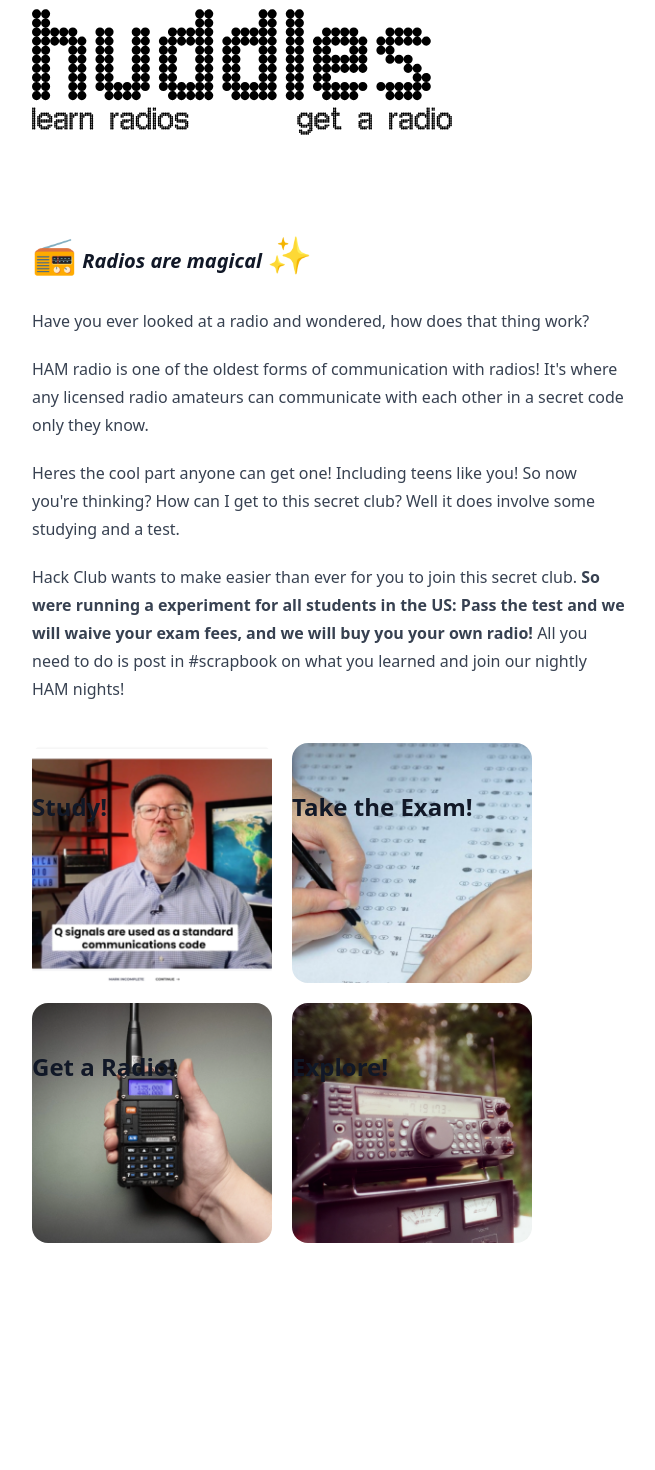
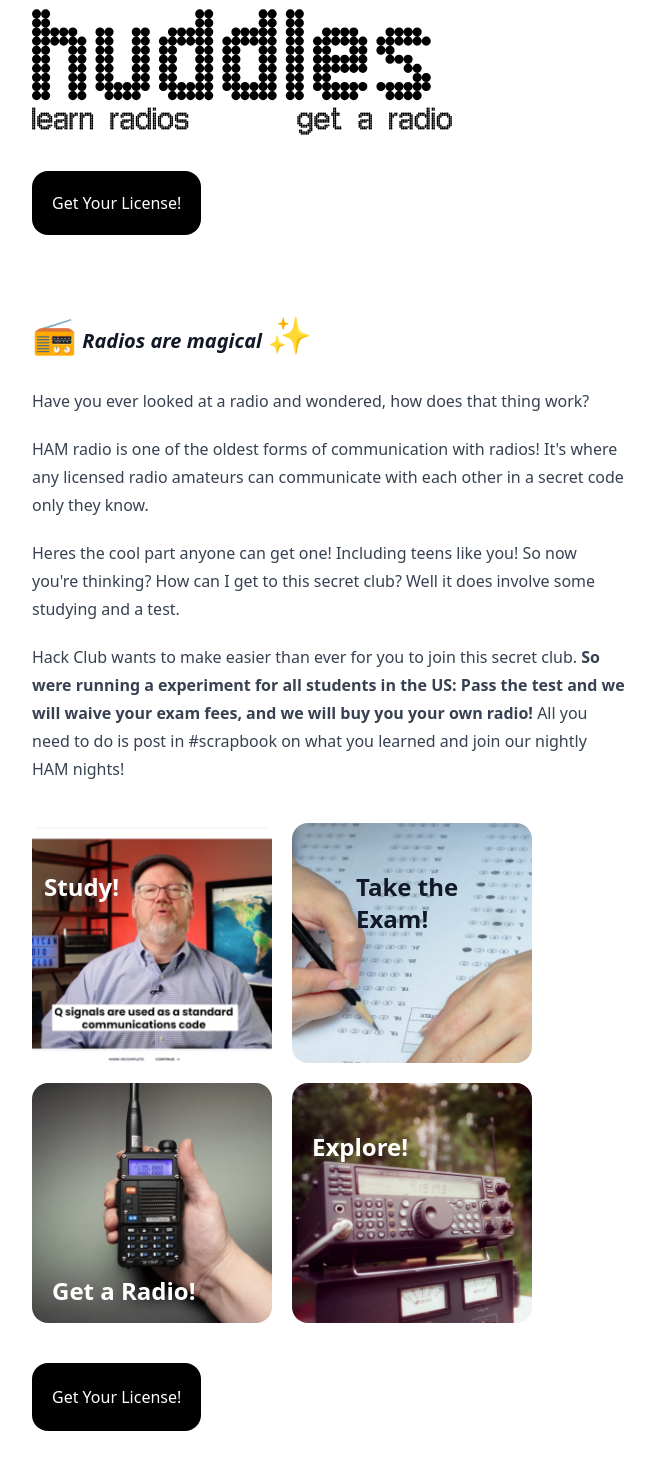
Before and after one commit to hackclub/ham-night, a Next.js app: page / in a window 1280 px wide. Shown: the part 348-1818 px from the top of the page, without its empty margins (48-703 px from the left). Before the commit the page ends 1671 px from the top, so only its background shows below. Built offline with nearby package versions, Linux system fonts and the light colour scheme.

Commit message:
basic draft complete

```diff
--- a/src/pages/index.tsx
+++ b/src/pages/index.tsx
@@ -1,4 +1,5 @@
 import Image from "next/image";
+import Link from "next/link";
 
 export default function Index() {
   return (
@@ -10,9 +11,13 @@ export default function Index() {
             alt="Logo"
             width={500}
             height={500}
-            className="pr-20"
+            className="pr-20 pb-9"
           />
-          <div className="pt-5"></div>
+          <Link href="https://hackclub.com/slack/?event=HAM%20Huddles">
+            <button className="bg-black text-white rounded-2xl p-5">
+              Get Your License!
+            </button>
+          </Link>
         </div>
         <div className="pt-20">
           <div className="prose">
@@ -48,14 +53,20 @@ export default function Index() {
             All you need to do is post in #scrapbook on what you learned and
             join our nightly HAM nights!
             <div className="py-5" />
-            <div className="flex flex-row space-x-5 pb-5">
+            <div className="md:flex md:flex-row md:space-x-5 pb-5">
               <Card phase={1} />
               <Card phase={2} />
             </div>
-            <div className="flex flex-row space-x-5">
+            <div className="md:flex md:flex-row md:space-x-5">
               <Card phase={3} />
               <Card phase={4} />
             </div>
+            <div className="py-5" />
+            <Link href="https://hackclub.com/slack/?event=HAM%20Huddles">
+              <button className="bg-black text-white rounded-2xl p-5">
+                Get Your License!
+              </button>
+            </Link>
           </div>
         </div>
       </div>
@@ -68,23 +79,23 @@ export function Card({ phase }: { phase: number }) {
     <>
       {phase === 1 && (
         <div className="bg-cover rounded-2xl w-60 h-60 bg-[url('/images/1.png')]">
-          <h2>Study!</h2>
+          <h2 className="text-white pl-3 pt-5 md:pt-0">Study!</h2>
         </div>
       )}
       {phase === 2 && (
         <div className="bg-cover rounded-2xl w-60 h-60 bg-[url('/images/2.png')]">
-        <h2>Take the Exam!</h2>
-      </div>
+          <h2 className="pl-[4rem]">Take the Exam!</h2>
+        </div>
       )}
       {phase === 3 && (
         <div className="bg-cover rounded-2xl w-60 h-60 bg-[url('/images/3.png')]">
-        <h2>Get a Radio!</h2>
-      </div>
+          <h2 className="text-white pl-5 pt-[9rem]">Get a Radio!</h2>
+        </div>
       )}
       {phase === 4 && (
         <div className="bg-cover rounded-2xl w-60 h-60 bg-[url('/images/4.jpg')]">
-        <h2 className="right-0 bottom-0">Explore!</h2>
-      </div>
+          <h2 className="text-white pl-5">Explore!</h2>
+        </div>
       )}
     </>
   );
```
